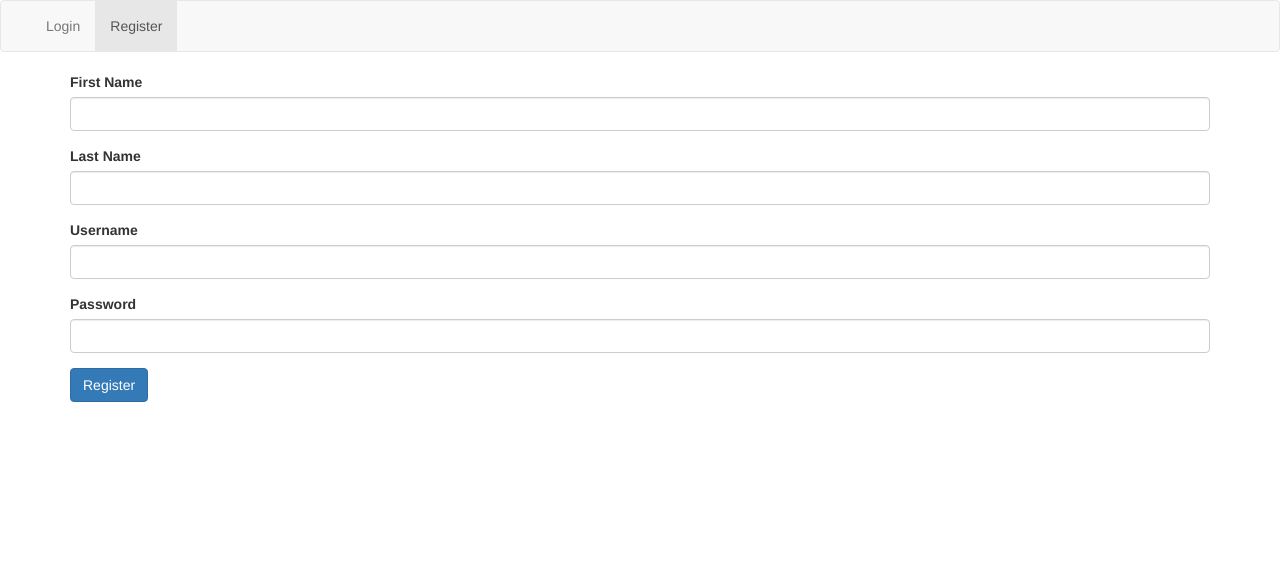
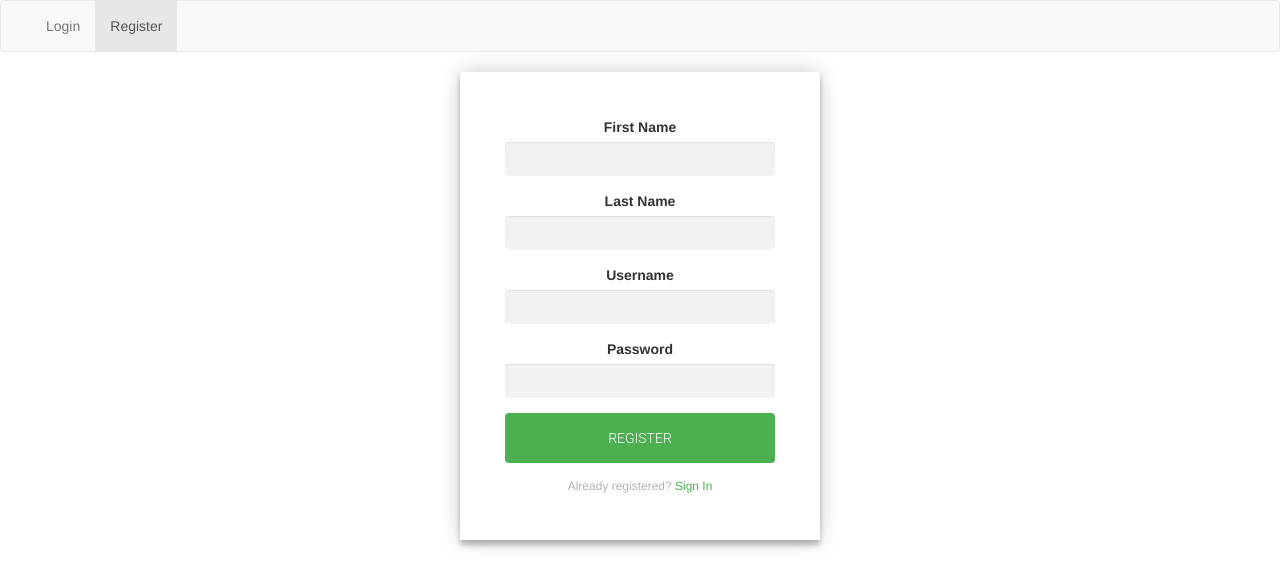
Before and after one commit to dhanishtha-bansal/loginApp, an Angular app: page /register in a window 1280 px wide. Shown: the top 588 px of the page. Built offline with nearby package versions, Linux system fonts and the light colour scheme.

Commit message:
Removed the header component

```diff
--- a/src/app/login/login.component.css
+++ b/src/app/login/login.component.css
@@ -0,0 +1,100 @@
+@import url(https://fonts.googleapis.com/css?family=Roboto:300);
+
+.login-page {
+  width: 360px;
+  padding: 8% 0 0;
+  margin: auto;
+}
+.form {
+  position: relative;
+  z-index: 1;
+  background: #FFFFFF;
+  max-width: 360px;
+  margin: 0 auto 100px;
+  padding: 45px;
+  text-align: center;
+  box-shadow: 0 0 20px 0 rgba(0, 0, 0, 0.2), 0 5px 5px 0 rgba(0, 0, 0, 0.24);
+}
+.form input {
+  font-family: "Roboto", sans-serif;
+  outline: 0;
+  background: #f2f2f2;
+  width: 100%;
+  border: 0;
+  margin: 0 0 15px;
+  padding: 15px;
+  box-sizing: border-box;
+  font-size: 14px;
+}
+.form button {
+  font-family: "Roboto", sans-serif;
+  text-transform: uppercase;
+  outline: 0;
+  background: #4CAF50;
+  width: 100%;
+  border: 0;
+  padding: 15px;
+  color: #FFFFFF;
+  font-size: 14px;
+  -webkit-transition: all 0.3 ease;
+  transition: all 0.3 ease;
+  cursor: pointer;
+}
+.form button:hover,.form button:active,.form button:focus {
+  background: #43A047;
+}
+.form .message {
+  margin: 15px 0 0;
+  color: #b3b3b3;
+  font-size: 12px;
+}
+.form .message a {
+  color: #4CAF50;
+  text-decoration: none;
+}
+.form .register-form {
+  display: none;
+}
+.container {
+  position: relative;
+  z-index: 1;
+  max-width: 300px;
+  margin: 0 auto;
+}
+.container:before, .container:after {
+  content: "";
+  display: block;
+  clear: both;
+}
+.container .info {
+  margin: 50px auto;
+  text-align: center;
+}
+.container .info h1 {
+  margin: 0 0 15px;
+  padding: 0;
+  font-size: 36px;
+  font-weight: 300;
+  color: #1a1a1a;
+}
+.container .info span {
+  color: #4d4d4d;
+  font-size: 12px;
+}
+.container .info span a {
+  color: #000000;
+  text-decoration: none;
+}
+.container .info span .fa {
+  color: #EF3B3A;
+}
+body {
+  background: #76b852; /* fallback for old browsers */
+  background: -webkit-linear-gradient(right, #76b852, #8DC26F);
+  background: -moz-linear-gradient(right, #76b852, #8DC26F);
+  background: -o-linear-gradient(right, #76b852, #8DC26F);
+  background: linear-gradient(to left, #76b852, #8DC26F);
+  font-family: "Roboto", sans-serif;
+  -webkit-font-smoothing: antialiased;
+  -moz-osx-font-smoothing: grayscale;
+}
--- a/src/app/login/login.component.html
+++ b/src/app/login/login.component.html
@@ -1,5 +1,5 @@
-<div class="container">
-  <form [formGroup]="loginForm" (ngSubmit)="onSubmit(loginForm.value)">
+<div class="login-page form">
+  <form [formGroup]="loginForm" (ngSubmit)="onSubmit(loginForm.value)" class="login-form">
     <div class="form-group" >
       <label for="username">Username</label>
       <input type="text" class="form-control" formControlName="username" required [ngClass]=" {'was-validated': submitted && !username.valid }"/>
@@ -11,5 +11,6 @@
     <div class="form-group">
       <button class="btn btn-primary">Login</button>
     </div>
+    <p class="message">Not registered? <a href="#">Create an account</a></p>
   </form>
 </div>
--- a/src/app/register/register.component.css
+++ b/src/app/register/register.component.css
@@ -0,0 +1,98 @@
+@import url(https://fonts.googleapis.com/css?family=Roboto:300);
+
+.login-page {
+  width: 360px;
+  padding: 8% 0 0;
+  margin: auto;
+}
+.form {
+  position: relative;
+  z-index: 1;
+  background: #FFFFFF;
+  max-width: 360px;
+  margin: 0 auto 100px;
+  padding: 45px;
+  text-align: center;
+  box-shadow: 0 0 20px 0 rgba(0, 0, 0, 0.2), 0 5px 5px 0 rgba(0, 0, 0, 0.24);
+}
+.form input {
+  font-family: "Roboto", sans-serif;
+  outline: 0;
+  background: #f2f2f2;
+  width: 100%;
+  border: 0;
+  margin: 0 0 15px;
+  padding: 15px;
+  box-sizing: border-box;
+  font-size: 14px;
+}
+.form button {
+  font-family: "Roboto", sans-serif;
+  text-transform: uppercase;
+  outline: 0;
+  background: #4CAF50;
+  width: 100%;
+  border: 0;
+  padding: 15px;
+  color: #FFFFFF;
+  font-size: 14px;
+  -webkit-transition: all 0.3 ease;
+  transition: all 0.3 ease;
+  cursor: pointer;
+}
+.form button:hover,.form button:active,.form button:focus {
+  background: #43A047;
+}
+.form .message {
+  margin: 15px 0 0;
+  color: #b3b3b3;
+  font-size: 12px;
+}
+.form .message a {
+  color: #4CAF50;
+  text-decoration: none;
+}
+
+.container {
+  position: relative;
+  z-index: 1;
+  max-width: 300px;
+  margin: 0 auto;
+}
+.container:before, .container:after {
+  content: "";
+  display: block;
+  clear: both;
+}
+.container .info {
+  margin: 50px auto;
+  text-align: center;
+}
+.container .info h1 {
+  margin: 0 0 15px;
+  padding: 0;
+  font-size: 36px;
+  font-weight: 300;
+  color: #1a1a1a;
+}
+.container .info span {
+  color: #4d4d4d;
+  font-size: 12px;
+}
+.container .info span a {
+  color: #000000;
+  text-decoration: none;
+}
+.container .info span .fa {
+  color: #EF3B3A;
+}
+body {
+  background: #76b852; /* fallback for old browsers */
+  background: -webkit-linear-gradient(right, #76b852, #8DC26F);
+  background: -moz-linear-gradient(right, #76b852, #8DC26F);
+  background: -o-linear-gradient(right, #76b852, #8DC26F);
+  background: linear-gradient(to left, #76b852, #8DC26F);
+  font-family: "Roboto", sans-serif;
+  -webkit-font-smoothing: antialiased;
+  -moz-osx-font-smoothing: grayscale;
+}
--- a/src/app/register/register.component.html
+++ b/src/app/register/register.component.html
@@ -1,4 +1,4 @@
-<div class="container">
+<div class="login-page form">
   <form [formGroup]="regForm" (ngSubmit)="onSubmit(regForm.value)">
     <div class="form-group">
         <label for="firstname">First Name</label>
@@ -31,5 +31,6 @@
     <div class="form-group">
         <button class="btn btn-primary" >Register</button>
     </div>
+    <p class="message">Already registered? <a href="#">Sign In</a></p>
   </form>
 </div>
```
